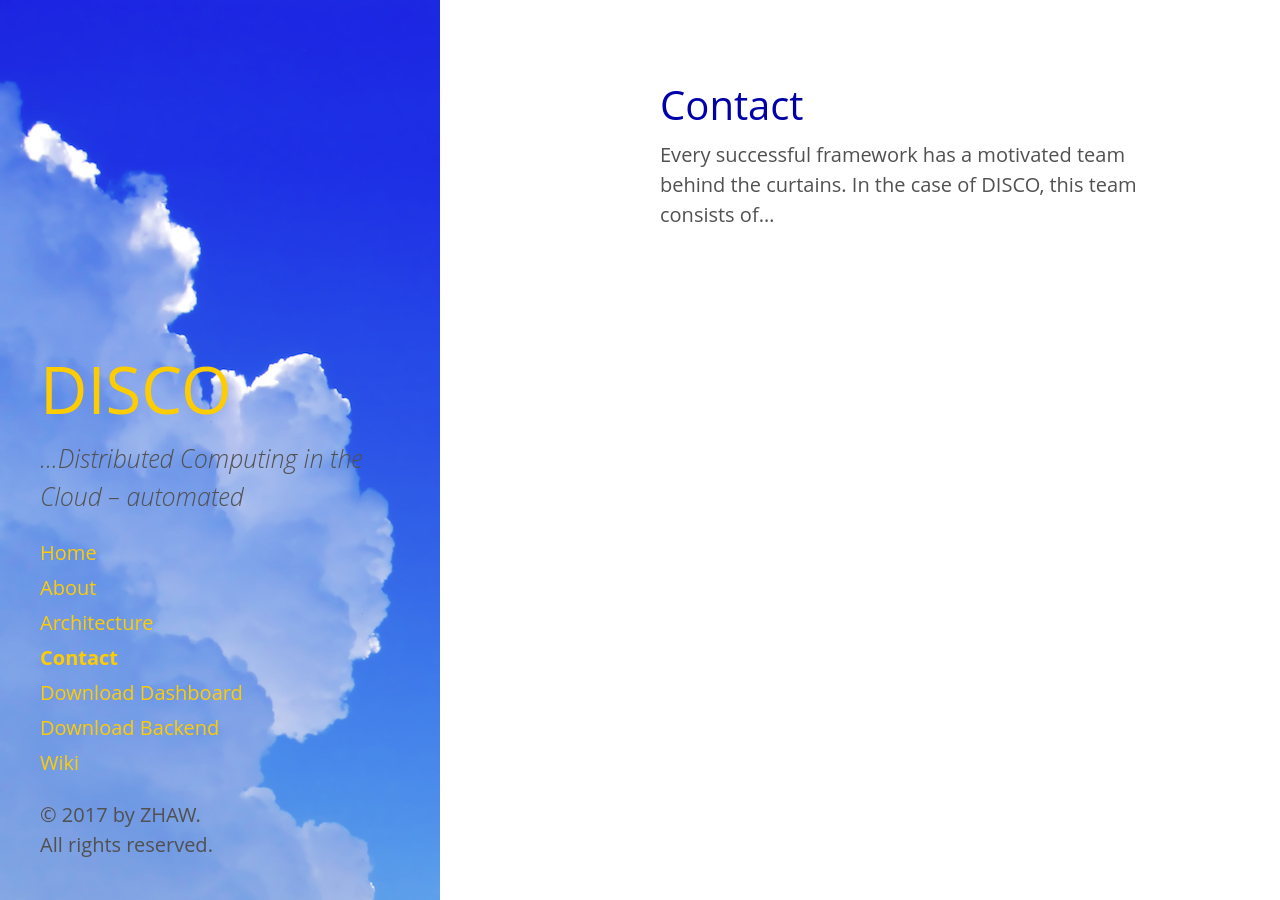
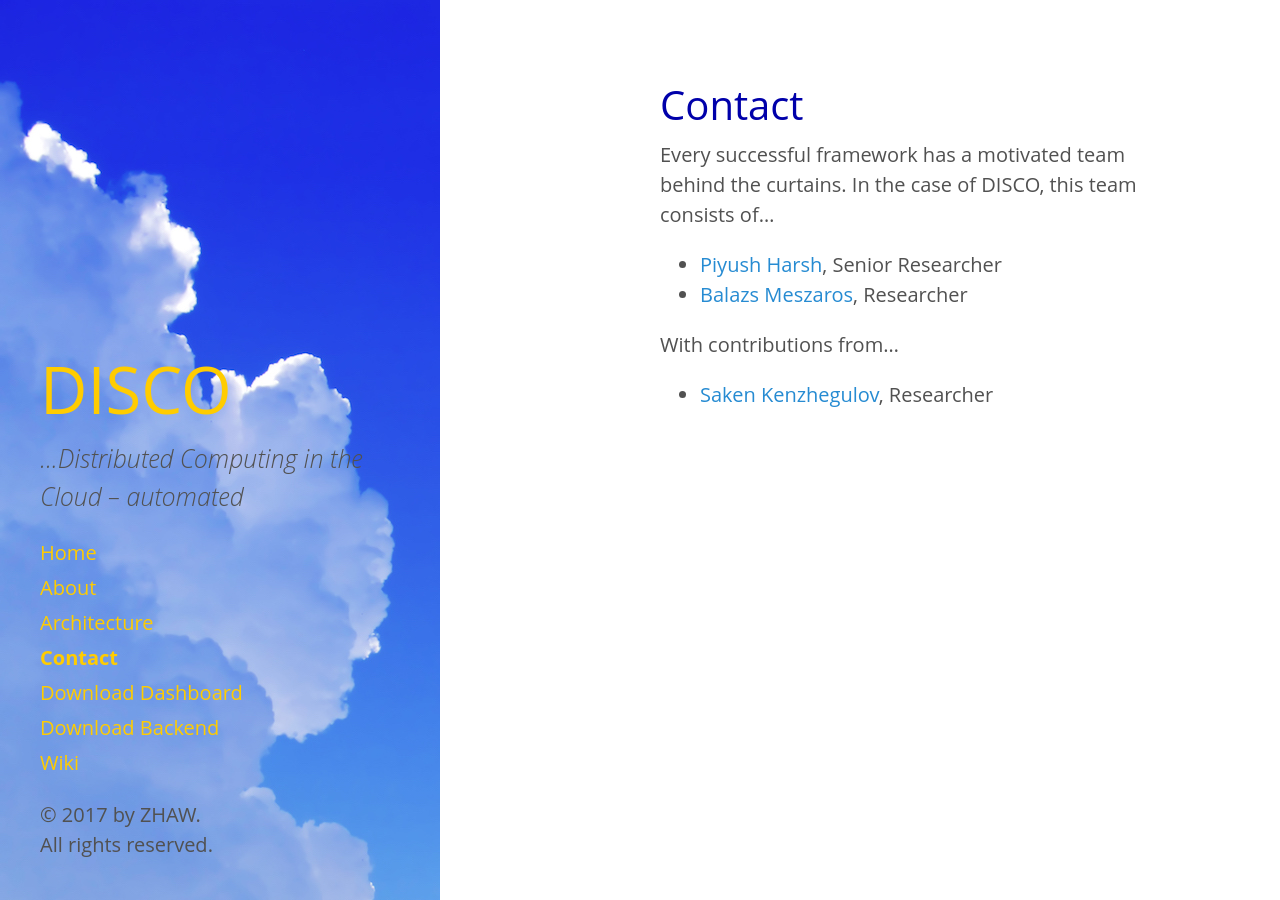
Before and after one commit to icclab/disco, a Jekyll site: the page built from contact.md, in a window 1280 px wide. Built offline with Jekyll 4.4.1, drawn with Linux system fonts in a browser that asks for light colours.

Commit message:
contacts change

```diff
--- a/contact.md
+++ b/contact.md
@@ -4,3 +4,9 @@ title: Contact
 ---
 
 Every successful framework has a motivated team behind the curtains. In the case of DISCO, this team consists of...
+
+- [Piyush Harsh](https://blog.zhaw.ch/icclab/piyush_harsh/), Senior Researcher
+- [Balazs Meszaros](https://blog.zhaw.ch/icclab/balazs-meszaros/), Researcher
+
+With contributions from...
+- [Saken Kenzhegulov](https://blog.zhaw.ch/icclab/saken-kenzhegulov/), Researcher
```
